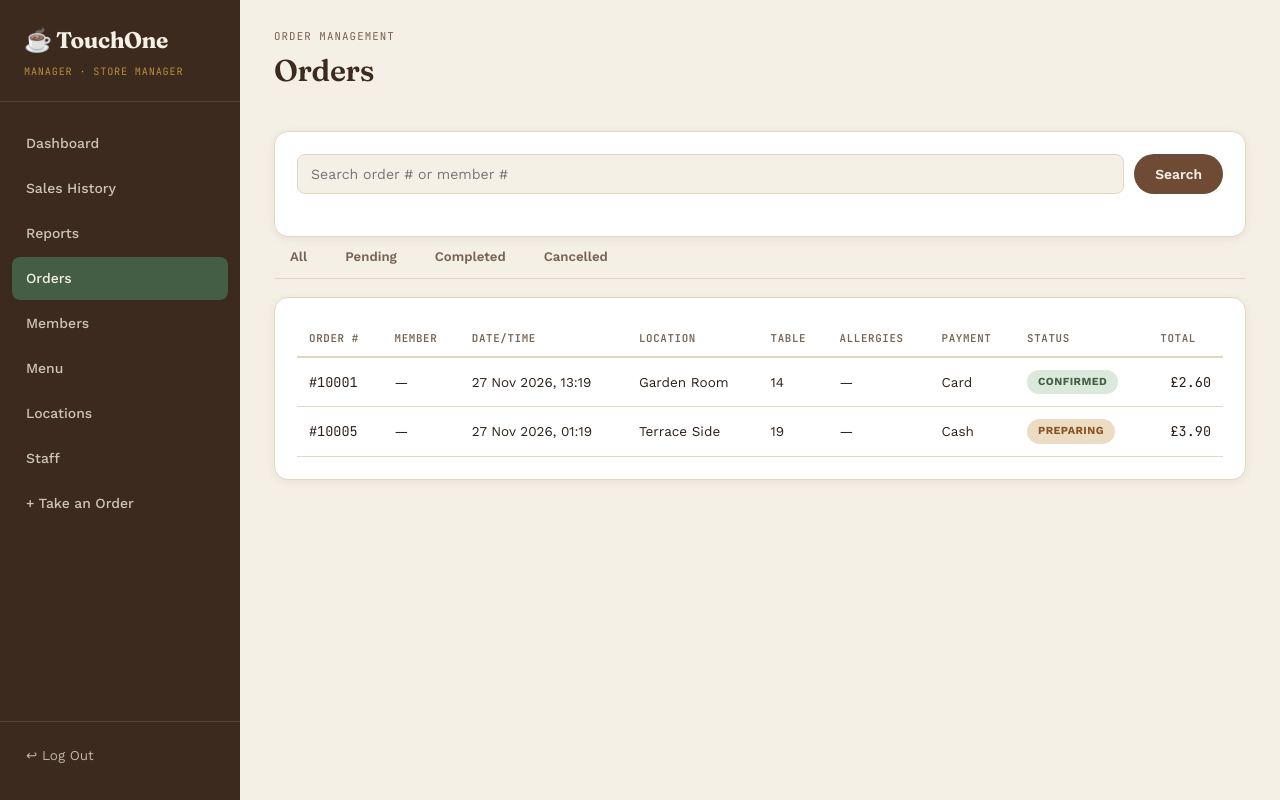
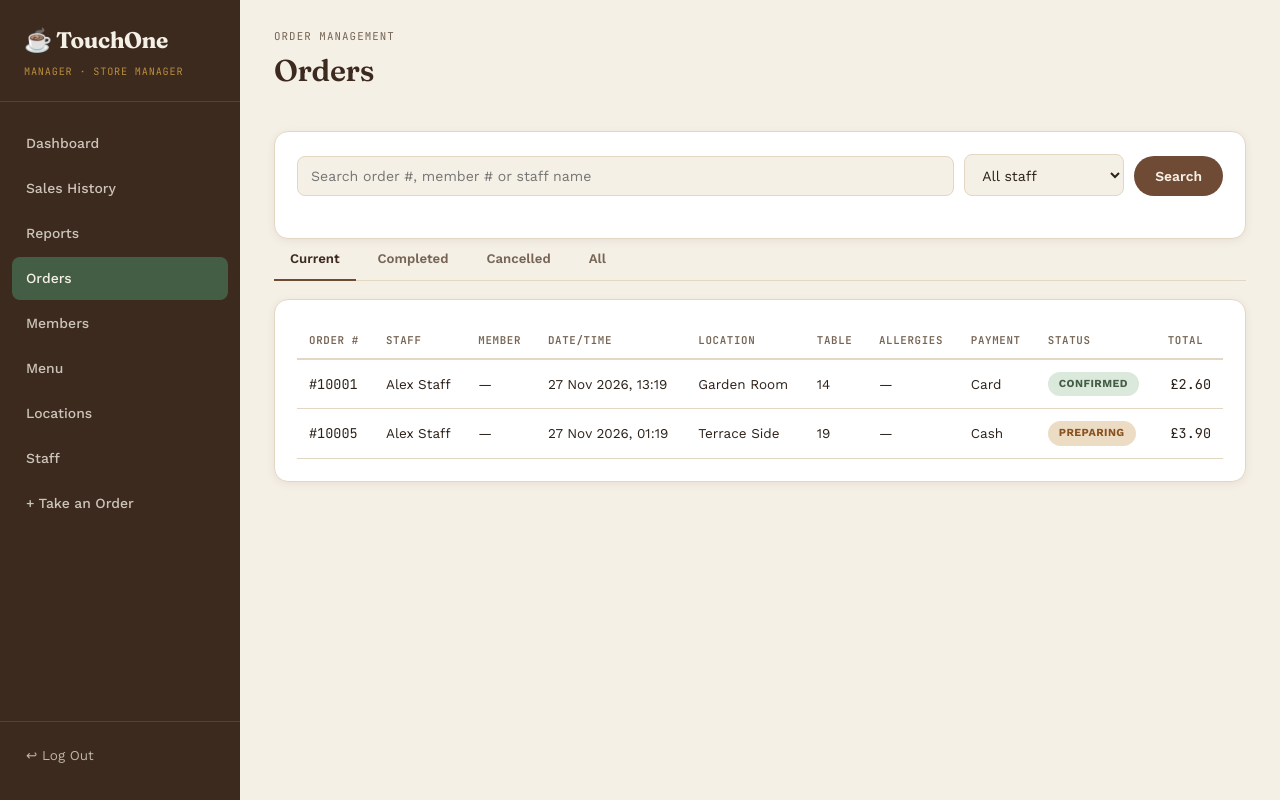
Before and after one commit to sarangikaa/TouchOne, a Flask app: page /manager/orders in a window 1280 px wide. Run offline with Flask 3, Linux system fonts and the light colour scheme; a user stored in the database is signed in; data comes from the database, SQL or seed files in the repository.

Commit message:
Update orders.html

```diff
--- a/app/templates/manager/orders.html
+++ b/app/templates/manager/orders.html
@@ -16,15 +16,23 @@
   <form method="GET" action="{{ url_for('manager.orders') }}" class="filter-bar">
     <input type="hidden" name="status" value="{{ status_filter }}">
     <div class="field" style="flex:1;">
-      <input type="search" name="q" placeholder="Search order # or member #" value="{{ q }}">
+      <input type="search" name="q" placeholder="Search order #, member # or staff name" value="{{ q }}">
+    </div>
+    <div class="field">
+      <select name="staff" onchange="this.form.submit()">
+        <option value="">All staff</option>
+        {% for u in staff_list %}
+        <option value="{{ u.id }}" {{ 'selected' if staff_filter == u.id else '' }}>{{ u.name }}</option>
+        {% endfor %}
+      </select>
     </div>
     <button type="submit" class="btn btn-primary">Search</button>
   </form>
 </div>
 
 <div class="tab-row">
-  {% for key, text in [('All','All'), ('Pending','Pending'), ('Completed','Completed'), ('Cancelled','Cancelled')] %}
-  <a href="{{ url_for('manager.orders', status=key, q=q) }}" class="{{ 'active' if status_filter == key else '' }}">{{ text }}</a>
+  {% for key, text in [('Current','Current'), ('Completed','Completed'), ('Cancelled','Cancelled'), ('All','All')] %}
+  <a href="{{ url_for('manager.orders', status=key, q=q, staff=staff_filter) }}" class="{{ 'active' if status_filter == key else '' }}">{{ text }}</a>
   {% endfor %}
 </div>
 
@@ -33,7 +41,7 @@
     <table class="data-table">
       <thead>
         <tr>
-          <th>Order #</th><th>Member</th><th>Date/Time</th><th>Location</th><th>Table</th>
+          <th>Order #</th><th>Staff</th><th>Member</th><th>Date/Time</th><th>Location</th><th>Table</th>
           <th>Allergies</th><th>Payment</th><th>Status</th><th class="num">Total</th>
         </tr>
       </thead>
@@ -41,6 +49,7 @@
         {% for order in orders %}
         <tr class="clickable" onclick="window.location='{{ url_for('manager.order_detail', order_id=order.id) }}'">
           <td class="mono">{{ order.order_number }}</td>
+          <td>{{ order.staff.name if order.staff else '—' }}</td>
           <td>{{ order.member.member_number if order.member else '—' }}</td>
           <td>{{ order.created_at.strftime('%d %b %Y, %H:%M') }}</td>
           <td>{{ order.location.name }}</td>
@@ -55,7 +64,7 @@
           <td class="num">£{{ '%.2f'|format(order.total) }}</td>
         </tr>
         {% else %}
-        <tr><td colspan="9" class="text-muted text-center">No orders match your filters.</td></tr>
+        <tr><td colspan="10" class="text-muted text-center">No orders match your filters.</td></tr>
         {% endfor %}
       </tbody>
     </table>
```
